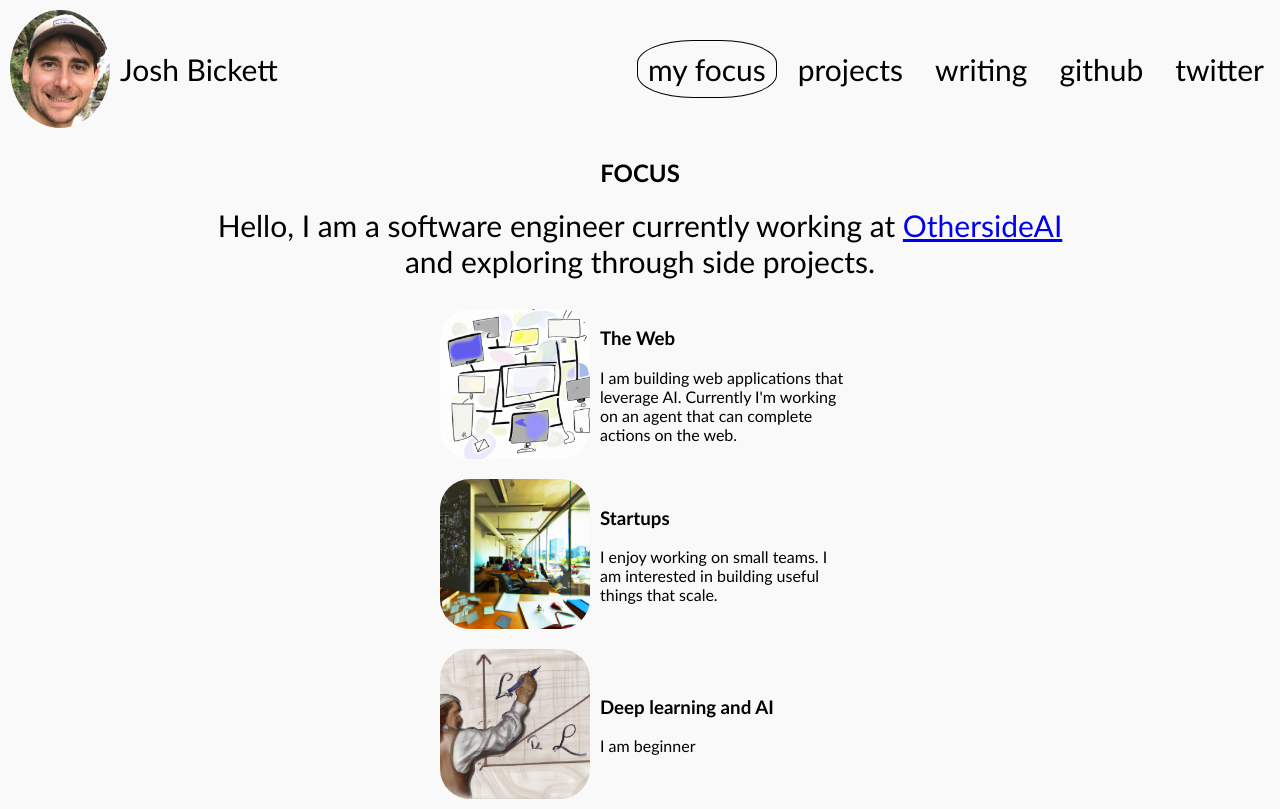
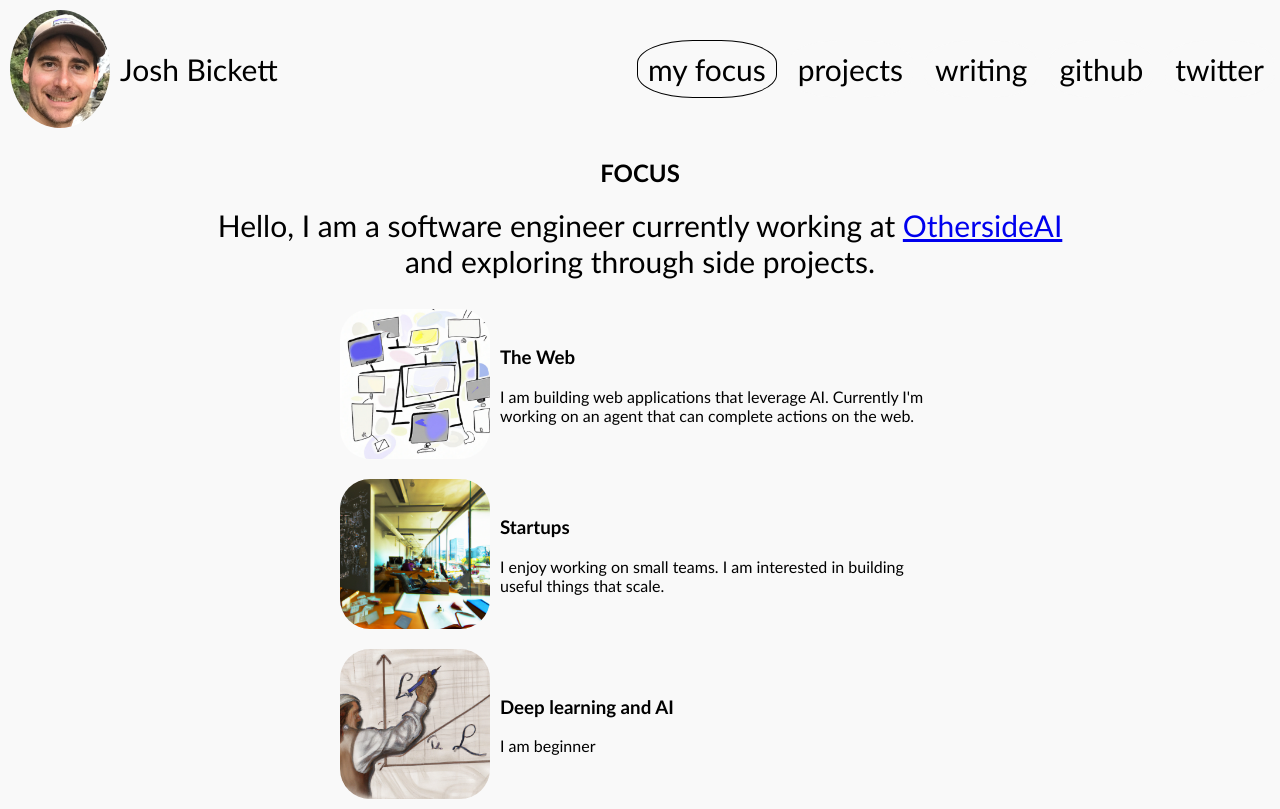
Before and after one commit to joshbickett/bickett.ai, a React (Create React App) app: page / in a window 1280 px wide. Built offline with nearby package versions, Linux system fonts and the light colour scheme.

Commit message:
More home page updates

```diff
--- a/src/pages/Focus.js
+++ b/src/pages/Focus.js
@@ -37,30 +37,30 @@ export const Focus = () => {
         <InnerContainer>
           <ContentContainer>
             <ProfileImages src={webImage} alt="writing" />
-            <div style={{ maxWidth: "600px" }}>
+            <ContentTextContainer>
               <h3>The Web</h3>
               <p>
                 I am building web applications that leverage AI. Currently I'm
                 working on an agent that can complete actions on the web.
               </p>
-            </div>
+            </ContentTextContainer>
           </ContentContainer>
           <ContentContainer>
             <ProfileImages src={startupImage} alt="writing" />
-            <div style={{ maxWidth: "600px" }}>
+            <ContentTextContainer>
               <h3>Startups</h3>
               <p>
                 I enjoy working on small teams. I am interested in building
                 useful things that scale.
               </p>
-            </div>
+            </ContentTextContainer>
           </ContentContainer>
           <ContentContainer>
             <ProfileImages src={scienceImg} alt="focus" />
-            <div>
+            <ContentTextContainer>
               <h3>Deep learning and AI</h3>
               <p>I am beginner</p>
-            </div>
+            </ContentTextContainer>
           </ContentContainer>
         </InnerContainer>
       </MainContainer>
@@ -108,8 +108,14 @@ const InnerContainer = styled.div`
   justify-content: center;
   align-items: flex-start;
   flex-direction: column;
-  max-width: 500px;
+  max-width: 700px;
   @media (max-width: 760px) {
     align-items: center;
   }
 `;
+
+const ContentTextContainer = styled.div`
+  @media (max-width: 760px) {
+    max-width: 300px;
+  }
+`;
```
